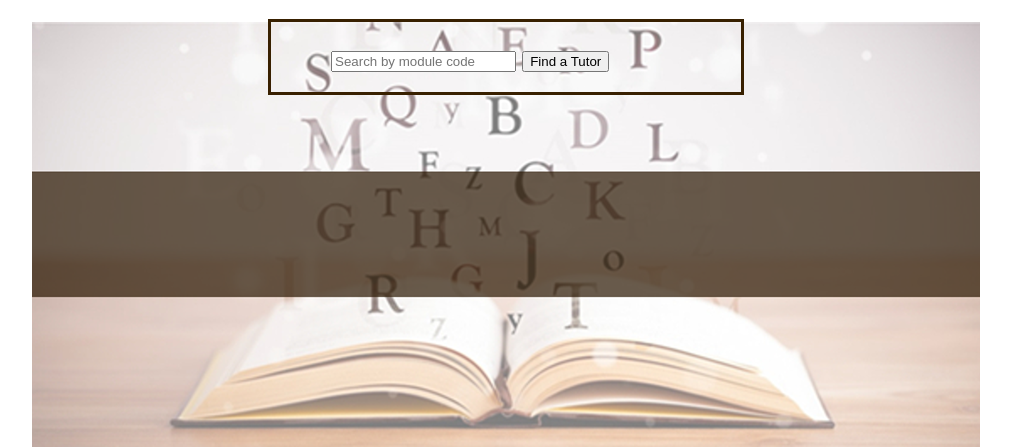
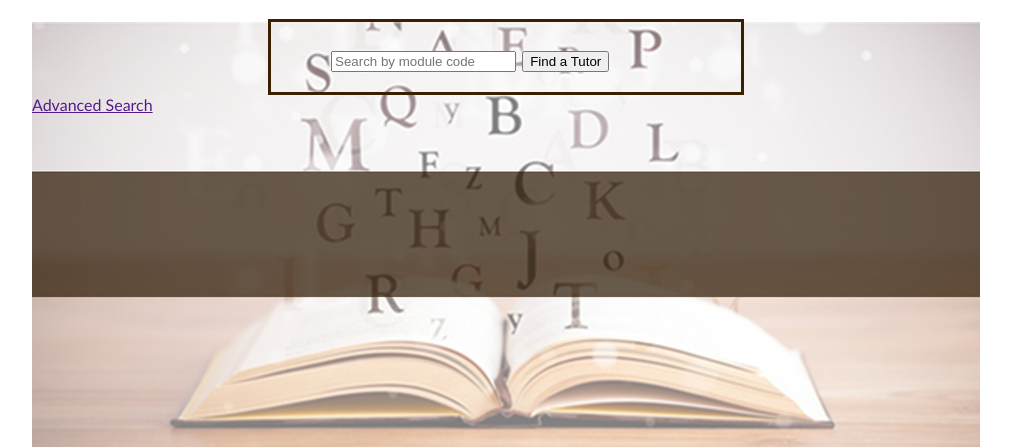
Before and after one commit to janelsun/PTPT, a Django app: template PTPT/web/templates/web/index.html in a window 1280 px wide. Shown: the part 188-636 px from the top of the page, without its empty margins (134-1145 px from the left). Run offline with Django 3.2, Linux system fonts and the light colour scheme; the template is opened without the code that fills it, so the values that code supplies are empty; some web fonts are replaced.

Commit message:
Update index.html

```diff
--- a/PTPT/web/templates/web/index.html
+++ b/PTPT/web/templates/web/index.html
@@ -15,6 +15,7 @@
     		<input type='text' id='module_code' placeholder='Search by module code'>
     		<input type='submit' value='Find a Tutor'>
     	</form>
+    	<a href="">Advanced Search</a>
     </div>
 
     <!--POPULAR MODULES-->
```
